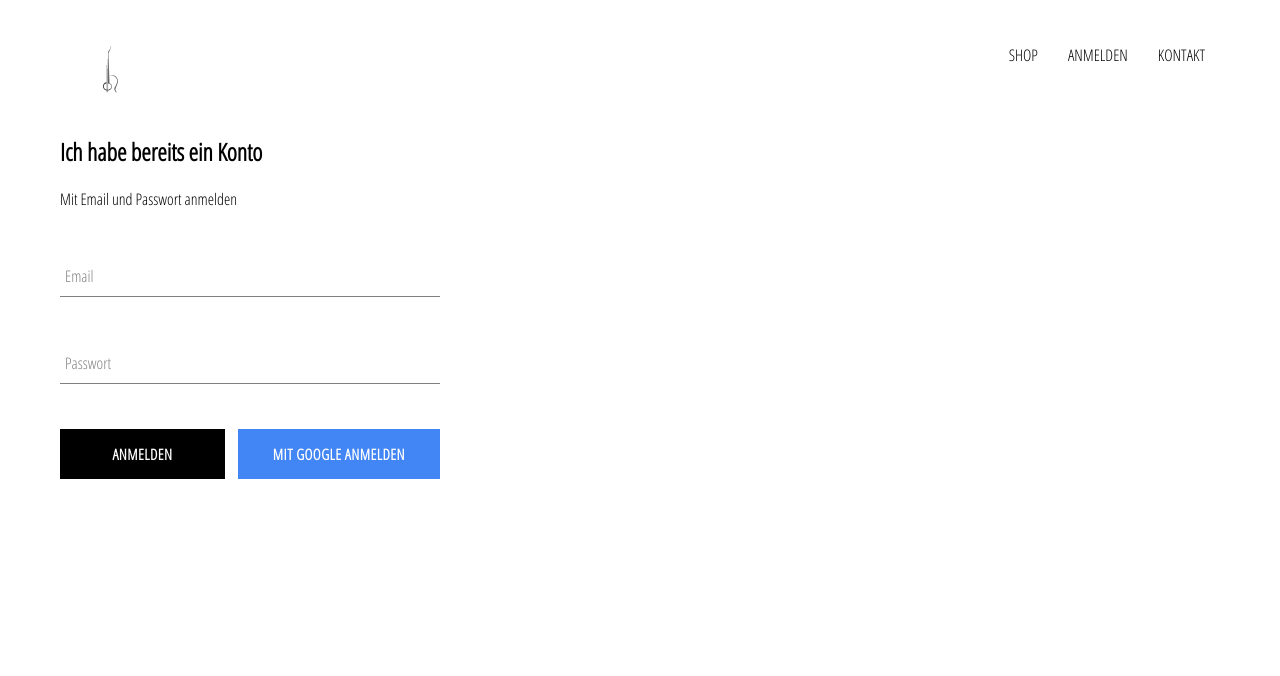
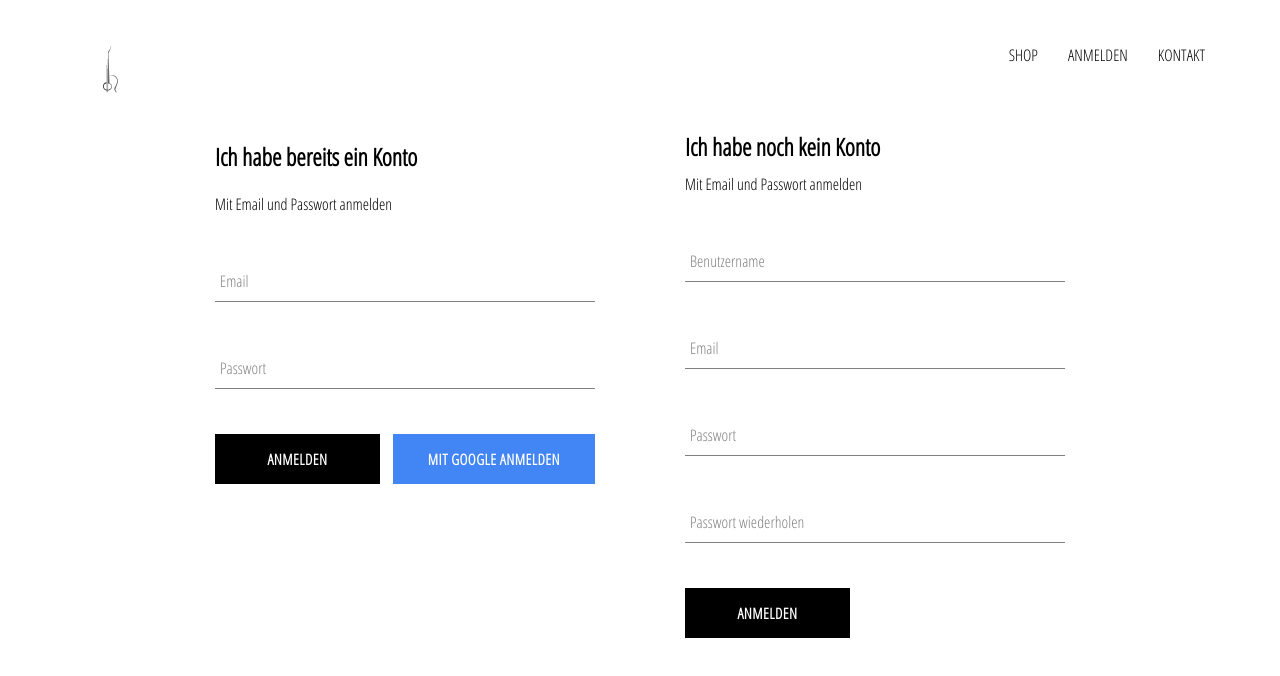
Before and after one commit to JohnnyKrup/guitar-store, a React (Create React App) app: page /signin in a window 1280 px wide. Shown: the top 676 px of the page. Built offline with nearby package versions, Linux system fonts and the light colour scheme; no server answers.

Commit message:
implemented firebase utils, included ability to store authenticated users into cloud firestore

```diff
--- a/src/App.js
+++ b/src/App.js
@@ -5,7 +5,7 @@ import { Switch, Route } from "react-router-dom"
 import ShopPage from "./pages/shop/shop.component"
 import Header from "./components/header/header.component"
 import SignInAndSignUpPage from "./pages/sign-in-and-up/sign-in-and-up.component"
-import { auth } from "./firebase/firebase.utils"
+import { auth, createUserProfileDocument } from "./firebase/firebase.utils"
 
 class App extends React.Component {
   constructor() {
@@ -19,10 +19,40 @@ class App extends React.Component {
   unsubscribeFromAuth = null
 
   componentDidMount() {
-    this.unsubscribeFromAuth = auth.onAuthStateChanged((user) => {
-      this.setState({ currentUser: user })
+    this.unsubscribeFromAuth = auth.onAuthStateChanged(async (userAuth) => {
+      // check if the user is signing in
+      if (userAuth) {
+        // if there is a document in firebase get back the userReference object
+        // if there is no document, a new entry is created in the createUserProf. function
+        // with the data from our userAuth process
+        const userRef = await createUserProfileDocument(userAuth)
 
-      console.log(user)
+        /**
+         * create a listener on the userRef object to get notified of any changes to it
+         * we also get back the first state of that data
+         * this data from the database, we set equal to our currentUser in our app
+         * so that we can massage the data
+         */
+        userRef.onSnapshot((snapShot) => {
+          /**
+           * the ID and the rest of the data is not stored in the same place
+           * how can we get the data of both places, with one call?
+           * get the ID from snapShot.id
+           * and as a 2nd arg spread ...snapShot.data() where all other props are
+           */
+          this.setState(
+            {
+              currentUser: { id: snapShot.id, ...snapShot.data() },
+            },
+            () => console.log(this.state)
+          )
+        })
+      } else {
+        this.setState({ currentUser: userAuth })
+      }
+      console.log(this.state) //cannot be added here, beacuse setState is an async call
+
+      // this.setState({ currentUser: user })
     })
   }
 
--- /dev/null
+++ b/src/components/sign-up/sign-up.component.js
@@ -0,0 +1,105 @@
+import React from "react"
+import FormInput from "../form-input/form-input.component"
+import CustomButton from "../custom-button/custom-button.component"
+import { auth, createUserProfileDocument } from "../../firebase/firebase.utils"
+import "./sign-up.styles.scss"
+
+class SignUp extends React.Component {
+  constructor() {
+    super()
+
+    this.state = {
+      displayName: "",
+      email: "",
+      password: "",
+      confirmPassword: "",
+    }
+  }
+
+  handleSubmit = async (event) => {
+    event.preventDefault()
+
+    const { displayName, email, password, confirmPassword } = this.state
+
+    if (password !== confirmPassword) {
+      alert("Die beiden Passworte stimmen nicht überein.")
+      return
+    }
+
+    try {
+      const { user } = await auth.createUserWithEmailAndPassword(
+        email,
+        password
+      )
+
+      /**
+       * by adding the displayName as an object {displayName}
+       * it creates a key: value pair out of it
+       */
+      createUserProfileDocument(user, { displayName })
+
+      // this will clear the form
+      this.state({
+        displayName: "",
+        email: "",
+        password: "",
+        confirmPassword: "",
+      })
+    } catch (error) {
+      console.log(error)
+    }
+  }
+
+  handleChange = (event) => {
+    const { name, value } = event.target
+
+    this.setState({ [name]: value })
+  }
+
+  render() {
+    const { displayName, email, password, confirmPassword } = this.state
+    return (
+      <div className="sign-up">
+        <h2 className="title">Ich habe noch kein Konto</h2>
+        <span>Mit Email und Passwort anmelden</span>
+        <form className="sign-up-form" onSubmit={this.handleSubmit}>
+          <FormInput
+            type="text"
+            name="displayName"
+            value={displayName}
+            label="Benutzername"
+            onChange={this.handleChange}
+            required
+          />
+          <FormInput
+            type="email"
+            name="email"
+            value={email}
+            label="Email"
+            onChange={this.handleChange}
+            required
+          />
+          <FormInput
+            type="password"
+            name="password"
+            value={password}
+            label="Passwort"
+            onChange={this.handleChange}
+            required
+          />
+          <FormInput
+            type="password"
+            name="confirmPassword"
+            value={confirmPassword}
+            label="Passwort wiederholen"
+            onChange={this.handleChange}
+            required
+          />
+          <CustomButton type="submit">ANMELDEN</CustomButton>
+        </form>
+      </div>
+    )
+  }
+}
+
+export default SignUp
--- /dev/null
+++ b/src/components/sign-up/sign-up.styles.scss
@@ -0,0 +1,9 @@
+.sign-up {
+  display: flex;
+  flex-direction: column;
+  width: 380px;
+
+  .title {
+    margin: 10px 0;
+  }
+}
--- a/src/firebase/firebase.utils.js
+++ b/src/firebase/firebase.utils.js
@@ -13,17 +13,75 @@ const firebaseConfig = {
   messagingSenderId: "896629947935",
   appId: "1:896629947935:web:d39368e812d9873ba91f2a",
 }
+
 // Initialize Firebase
 firebase.initializeApp(firebaseConfig)
 
 export const auth = firebase.auth()
 export const firestore = firebase.firestore()
 
+/**
+ * QueryReference Objects do not hold the data, they have properties that tell us details about it,
+ * or the method to get the Snapshot Object which gives us the data we are looking for.
+ *
+ * QueryReference === Info
+ * QuerySnapshot === data
+ *
+ * CRUD (Create / Retrieve / Update / Delete) operations can be done only on the reference object
+ * not the snapshot.
+ *
+ * userAuth will return 'null' if you are not signedIn
+ *
+ * @param {*} userAuth
+ * @param {*} additionalData
+ */
+export const createUserProfileDocument = async (userAuth, additionalData) => {
+  if (!userAuth) return
+
+  // get the refernce of the data
+  const userRef = firestore.doc(`users/${userAuth.uid}`)
+  // get the real data
+  const snapShot = await userRef.get()
+
+  if (!snapShot.exists) {
+    const { displayName, email } = userAuth
+    const createdAt = new Date()
+
+    try {
+      await userRef.set({ displayName, email, createdAt, ...additionalData })
+    } catch (error) {
+      console.log("error creating user", error.message)
+    }
+  }
+
+  // console.log(userRef)
+  return userRef
+}
+
 const provider = new firebase.auth.GoogleAuthProvider()
 provider.setCustomParameters({ prompt: "select_account" })
+
 export const signInWithGoogle = () =>
   auth.signInWithPopup(provider).catch((error) => {
     console.log(error)
   })
 
 export default firebase
+
+/**
+ * HOW TO ACCESS FIRESTORE DATA
+ *
+ * import firebase from "firebase/app"
+ * import "firebase/firestore"
+ *
+ * const firestore = firebase.firestore()
+ *
+ * There are 2 ways to access the data with chained .collection() & .doc() functions or
+ * with a complete path (string) inside a .collection() or .doc() function
+ * The next 2 lines mean the same
+ * firestore.collection("users").doc("ZCYotcmUQHAELJR5MFV7").collection("cartItems").doc("JA60QXUOrLeQtv0QKoZ4")
+ * firestore.doc("users/ZCYotcmUQHAELJR5MFV7/cartItems/JA60QXUOrLeQtv0QKoZ4")
+ *
+ * if you want a collection instead of a specifc item
+ * firestore.collection("users/ZCYotcmUQHAELJR5MFV7/cartItems")
+ */
--- a/src/pages/sign-in-and-up/sign-in-and-up.component.js
+++ b/src/pages/sign-in-and-up/sign-in-and-up.component.js
@@ -1,10 +1,13 @@
 import React from "react"
 import SignIn from "../../components/sign-in/sign-in.component"
+import SignUp from "../../components/sign-up/sign-up.component"
+import "./sign-in-and-up.styles.scss"
 
 const SignInAndSignUpPage = () => {
   return (
-    <div>
+    <div className="sign-in-and-sign-up">
       <SignIn />
+      <SignUp />
     </div>
   )
 }
--- /dev/null
+++ b/src/pages/sign-in-and-up/sign-in-and-up.styles.scss
@@ -0,0 +1,6 @@
+.sign-in-and-sign-up {
+  width: 850px;
+  display: flex;
+  justify-content: space-between;
+  margin: 30px auto;
+}
```
Also changed, not shown: src/pages/sign-in-and-up/sign-in-and-up.style.scss (deleted).
